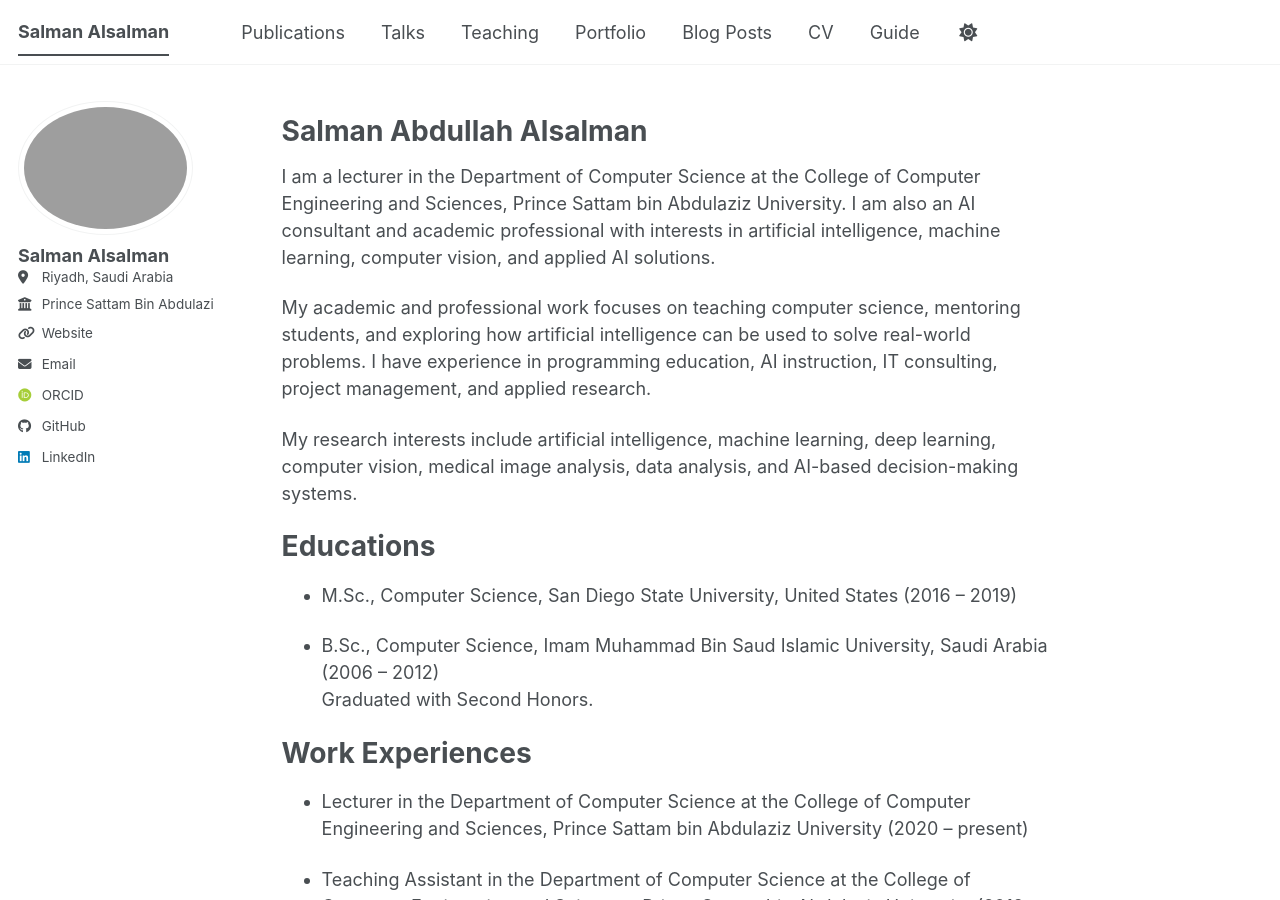
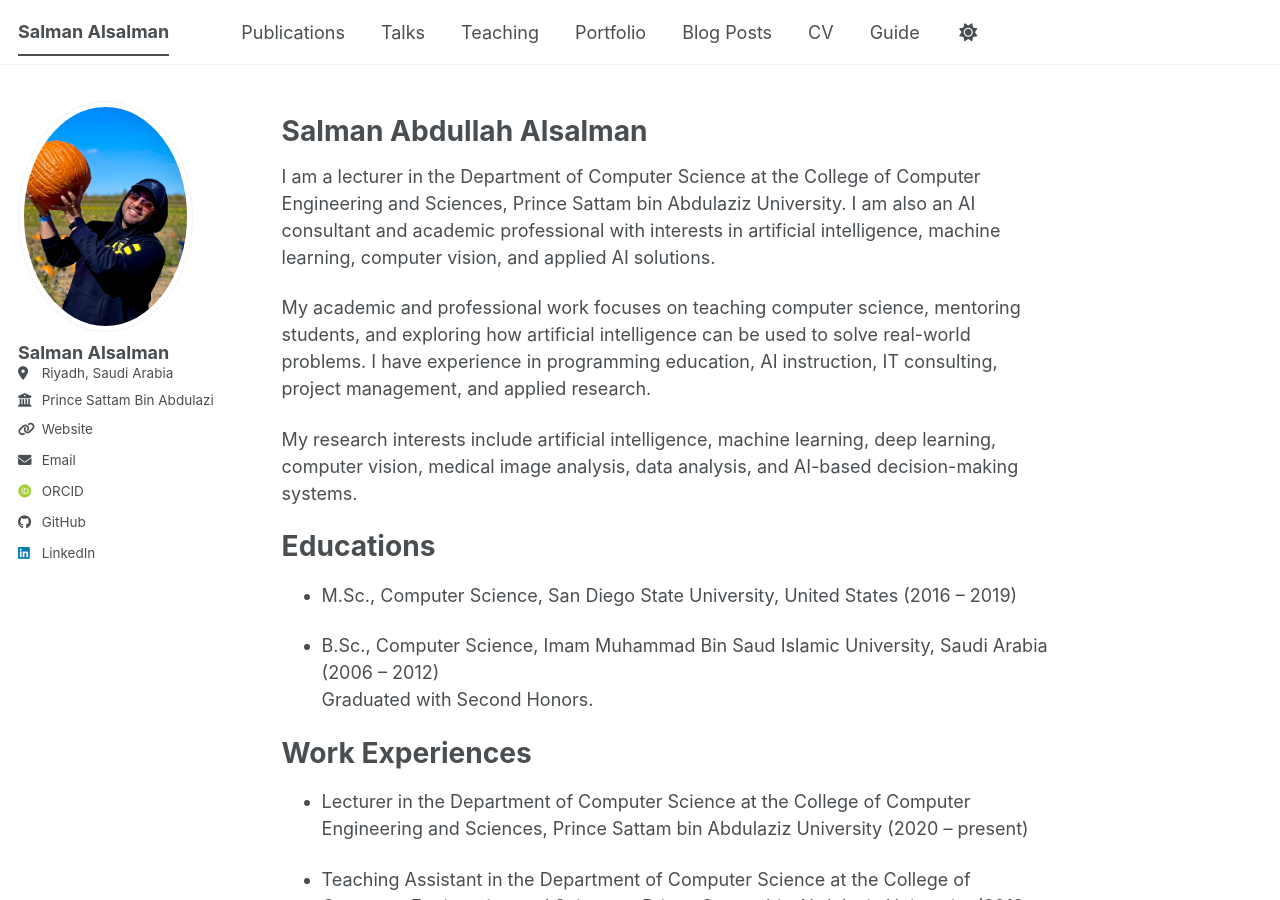
Before and after one commit to x1xSAS/x1xSAS.github.io, a Jekyll site: the page built from _pages/about.md, in a window 1280 px wide and 900 px high. Built offline with Jekyll 4.4.1, drawn with Linux system fonts in a browser that asks for light colours; some web fonts are replaced; a script bundle is joined from its source files by our own code; library files that are not in the unit come from our copies.

Commit message:
Update _config.yml

```diff
--- a/_config.yml
+++ b/_config.yml
@@ -23,7 +23,7 @@ repository               : "x1xSAS/x1xSAS.github.io"
 #               Additional customization can be done by editing /_includes/author-profile.html
 author:
   # Biographic information
-  avatar           : "salman-profile-image.jpeg"
+  avatar           : "salman-profile-image-2.jpeg"
   name             : "Salman Alsalman"
   pronouns         : # example: "she/her"
   bio              : # "Short biography for the left-hand sidebar"
```
